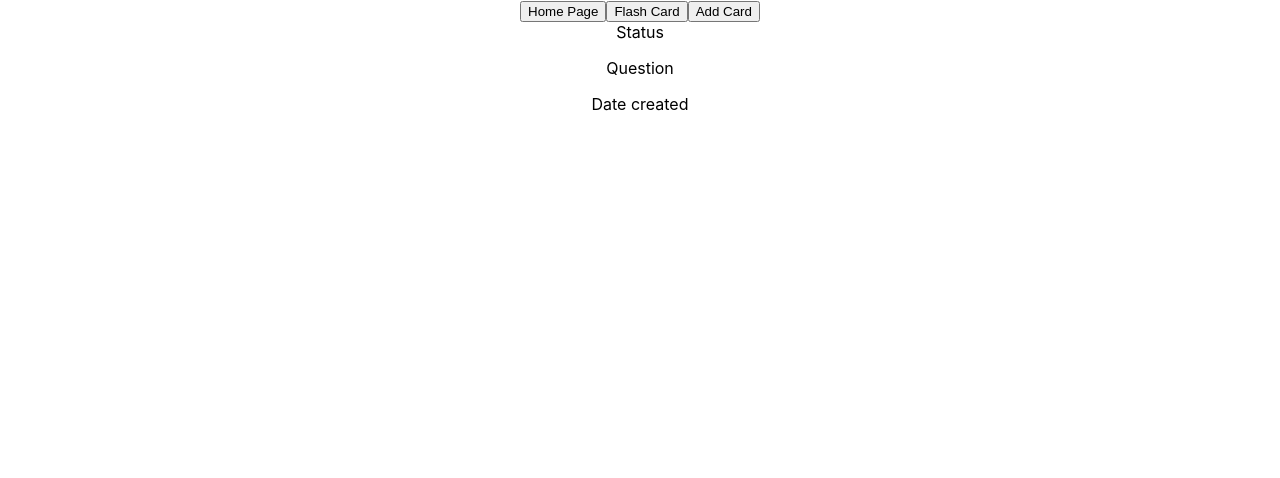
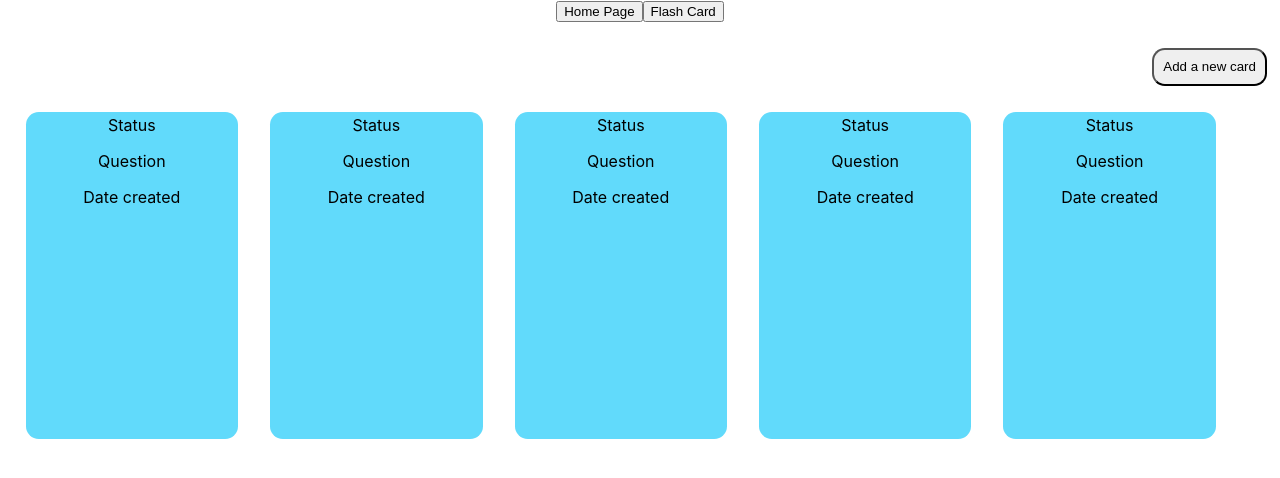
Before and after one commit to yyusifov/Web_Mobile_Flash_Card_App, a React (Create React App) app: page / in a window 1280 px wide. Both pictures are taken after a click on the button "Flash Card". Shown: the top 478 px of the page. Built offline with nearby package versions, Linux system fonts and the light colour scheme.

Commit message:
certain design was added

```diff
--- a/src/App.css
+++ b/src/App.css
@@ -1,5 +1,6 @@
 .App {
   text-align: center;
+  overflow-x: hidden;
 }
 
 .App-logo {
@@ -7,6 +8,50 @@
   pointer-events: none;
 }
 
+.flashCardPage{
+  display: flex;
+  flex-direction: column;
+  row-gap: 2vw;
+  overflow: hidden;
+}
+
+.flashCardRow{
+  display: flex;
+  flex-direction: row;
+  column-gap: 2.5vw;
+  padding-left: 2vw;
+  padding-right: 2vw;
+}
+
+.cardFrame{
+  width:16vw;
+  height: 25vw;
+  background-color: #61dafb;
+  border-radius: 1vw;
+  padding: 0.3vw;
+}
+
+.cardFrame:hover{
+  transform: scale(1.05);
+}
+
+div.addCard{
+  display: flex;
+  flex-direction: row;
+  padding-top: 2vw;
+  padding-left: 90%;
+  width: 100%;
+}
+
+button.additionFrame{
+  display: flex;
+  flex-direction: column;
+  width: 9vw;
+  height: 3vw;
+  border-radius: 1vw;
+  justify-content: center;
+  align-items: center;
+}
 @media (prefers-reduced-motion: no-preference) {
   .App-logo {
     animation: App-logo-spin infinite 20s linear;
--- a/src/App.js
+++ b/src/App.js
@@ -12,19 +12,6 @@ function App() {
           <button className='page' onClick={() => moveToDiffPage('flashCard')}>
             <span>Flash Card</span>
           </button>
-          <button className='page' onClick={() => moveToDiffPage('addCard')}>
-            <span>Add Card</span>
-          </button>
-        </div>
-      </div>
-    );
-  };
-
-  const addCard = () => {
-    return (
-      <div>
-        <div>
-          <span>Add a new card</span>
         </div>
       </div>
     );
@@ -33,6 +20,12 @@ function App() {
   const FlashCardPage = () => {
     return (
       <div className='flashCardPage'>
+      <div className='addCard'>
+        <button className='additionFrame'>
+          <span>Add a new card</span>
+        </button>
+      </div>
+        <div className='flashCardRow'>
           <div className='cardFrame'>
             <div className='status'>
               <span>Status</span>
@@ -42,6 +35,55 @@ function App() {
             </div>
             <div className='dateCreated'>
               <span>Date created</span>
+            </div>
+          </div>
+
+          <div className='cardFrame'>
+            <div className='status'>
+              <span>Status</span>
+            </div>
+            <div className='question'>
+              <p>Question</p>
+            </div>
+            <div className='dateCreated'>
+              <span>Date created</span>
+            </div>
+          </div>
+
+          <div className='cardFrame'>
+            <div className='status'>
+              <span>Status</span>
+            </div>
+            <div className='question'>
+              <p>Question</p>
+            </div>
+            <div className='dateCreated'>
+              <span>Date created</span>
+            </div>
+          </div>
+
+          <div className='cardFrame'>
+            <div className='status'>
+              <span>Status</span>
+            </div>
+            <div className='question'>
+              <p>Question</p>
+            </div>
+            <div className='dateCreated'>
+              <span>Date created</span>
+            </div>
+          </div>
+
+          <div className='cardFrame'>
+            <div className='status'>
+              <span>Status</span>
+            </div>
+            <div className='question'>
+              <p>Question</p>
+            </div>
+            <div className='dateCreated'>
+              <span>Date created</span>
+            </div>
           </div>
         </div>
       </div>
@@ -82,7 +124,6 @@ function App() {
       )}
 
       {currentPage === 'flashCard' && <FlashCardPage />}
-      {currentPage === 'addCard' && <>{addCard()}</>}
     </div>
   );
 }
```
Lines whose indentation alone changed are shown as unchanged.
